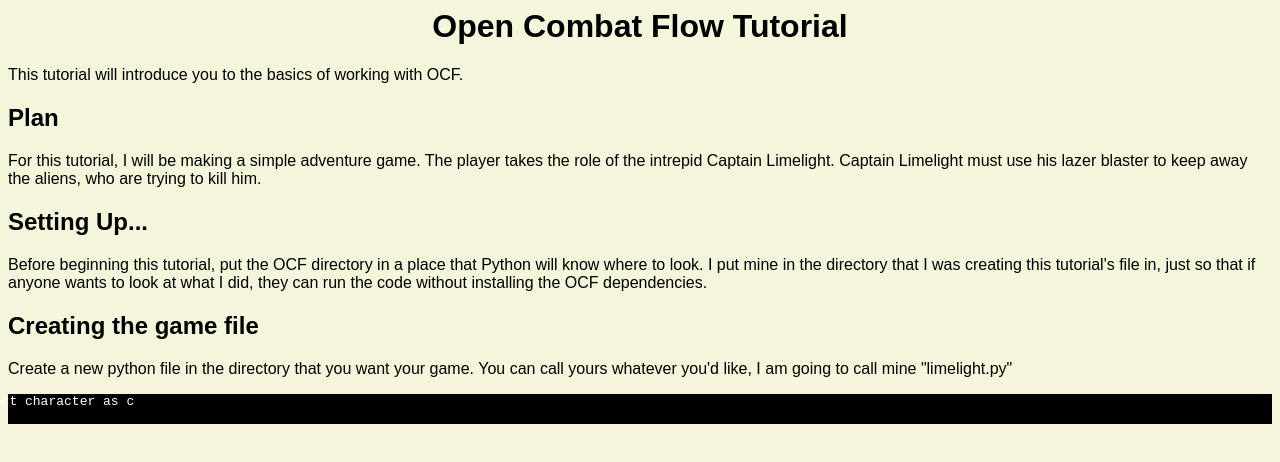
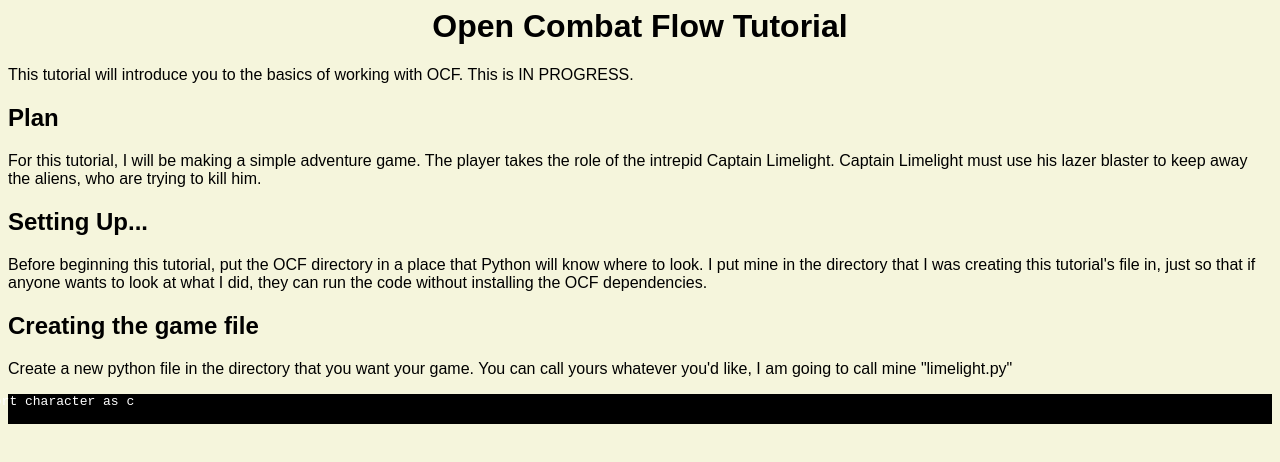
Before and after one commit to architectdrone/architectdrone.github.io, a plain HTML site: page openCombatFlow/tutorial.html in a window 1280 px wide. Drawn offline with Linux system fonts and the light colour scheme.

Commit message:
Added clarification that this is in progress

```diff
--- a/openCombatFlow/tutorial.html
+++ b/openCombatFlow/tutorial.html
@@ -6,7 +6,7 @@
     <body>
     <div>
         <h1>Open Combat Flow Tutorial</h1>
-        <p class="information">This tutorial will introduce you to the basics of working with OCF.</p>
+        <p class="information">This tutorial will introduce you to the basics of working with OCF. This is IN PROGRESS.</p>
 
         <h2>Plan</h2>
         <p>For this tutorial, I will be making a simple adventure game. The player takes the role of the intrepid Captain Limelight. Captain Limelight must use his lazer blaster to keep away the aliens, who are trying to kill him.</p>
```
